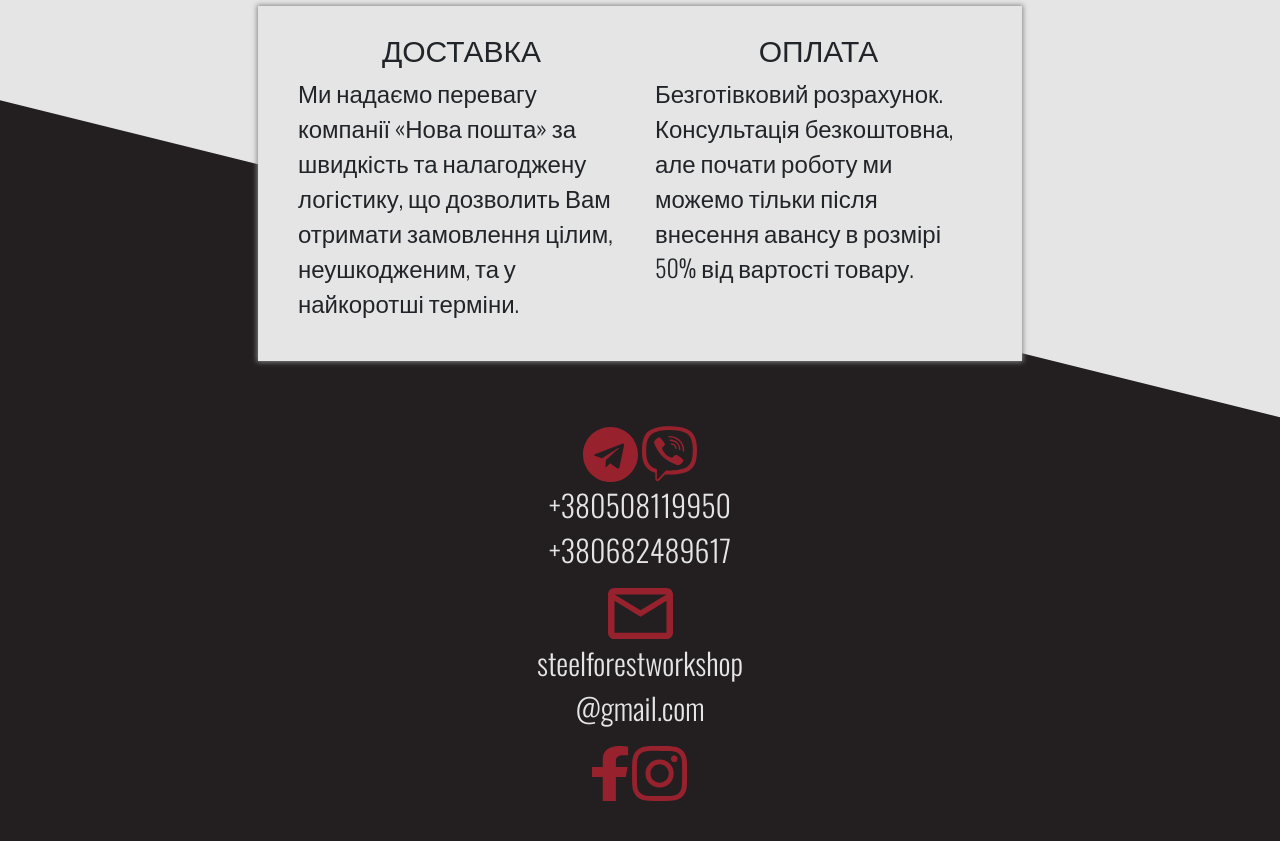
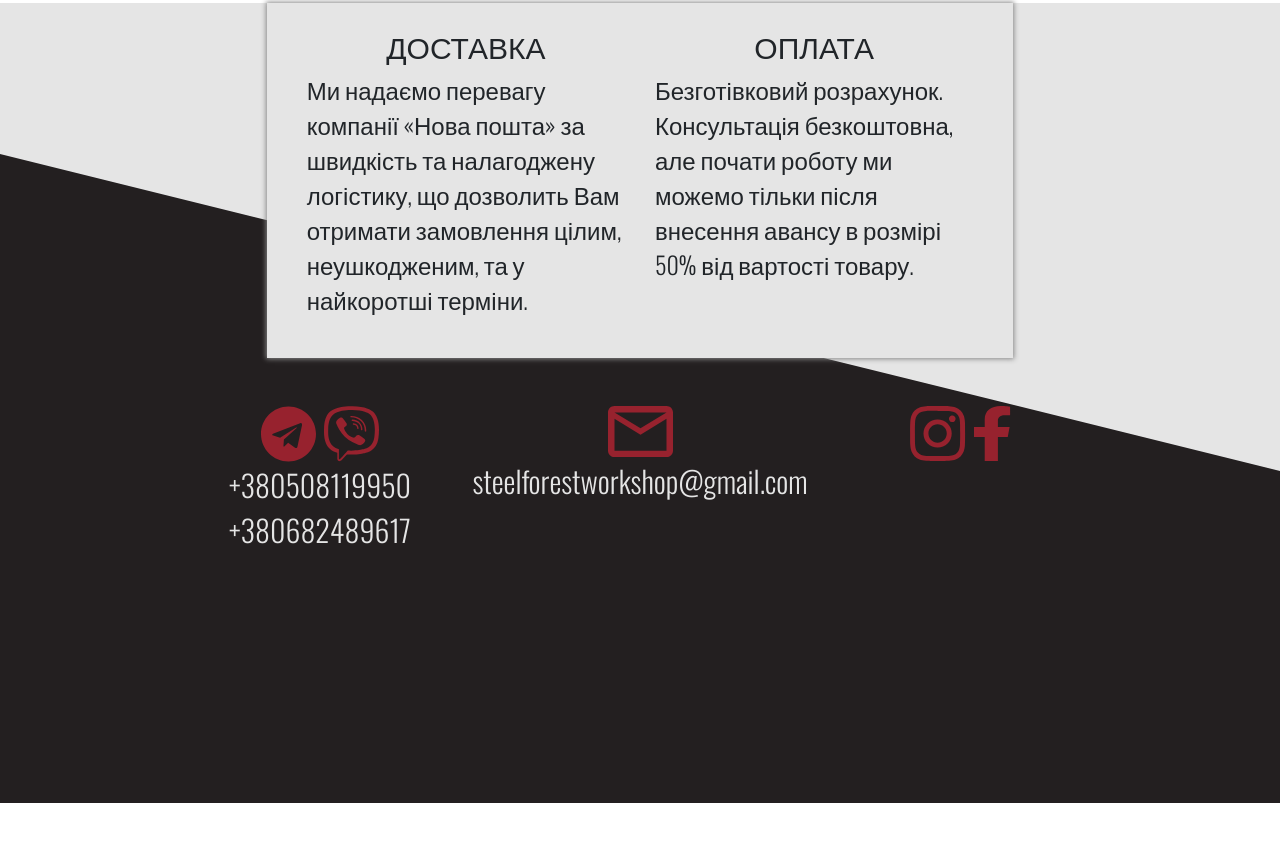
Before and after one commit to StepanPetei/steel-forest, a plain HTML site: page index.html in a window 1280 px wide. Shown: the part 2573-3414 px from the top of the page. After the commit the page ends 3376 px from the top, so only its background shows below. Drawn offline with nearby package versions, Linux system fonts and the light colour scheme.

Commit message:
footer contacts without media

```diff
--- a/index.html
+++ b/index.html
@@ -261,9 +261,9 @@
       </div>
     </div>
 
-    <footer class="container-fluid">
+    <footer>
       <img src="./img/footer_bg.svg" alt="" id="footer_bg" />
-      <div class="row">
+      <div class="container-fluid">
         <div id="service" class="row col-12 col-sm-10 col-md-7 mx-auto">
           <div id="delivery" class="col-10 col-lg-6 mx-auto">
             <h3>ДОСТАВКА</h3>
@@ -283,25 +283,21 @@
           </div>
         </div>
       </div>
-      <div class="row">
-        <div class="col-10 mx-auto" id="contacts">
-          <div id="messengers" class="col-12 col-md-4 mx-auto">
-            <img src="./img/telegram.svg" alt="" />
-            <img src="./img/viber.svg" alt="" />
-            <p>
-              +380508119950
-              <br />
-              +380682489617
-            </p>
+      <div id="footer__contacts" class="container-fluid d-flex flex-row align-items-start justify-content-center pt-5">
+        <div class="col-3 d-flex flex-column align-items-center">
+          <div class="d-flex flex-row">
+            <img class="pr-1 pl-1" src="img/telegram.svg" alt="">
+            <img class="pr-1 pl-1" src="img/viber.svg" alt="">
           </div>
-          <div id="email" class="col-12 col-md-4 mx-auto">
-            <img src="./img/email.svg" alt="" />
-            <p>steelforestworkshop<br />@gmail.com</p>
-          </div>
-          <div id="socials__footer" class="col-12 col-md-4 mx-auto">
-            <a href="facebook.com"><img src="./img/fb__footer.svg" alt="" /></a>
-            <a href="instagram.com"><img src="./img/inst__footer.svg" alt="" /></a>
-          </div>
+          <p>+380508119950<br>+380682489617</p>
+        </div>
+        <div class="col-3 d-flex flex-column align-items-center">
+          <img src="img/email.svg" alt="">
+          <p>steelforestworkshop@gmail.com</p>
+        </div>
+        <div class="col-3 d-flex flex-row justify-content-center">
+          <img class="pr-1 pl-1" src="img/inst__footer.svg" alt="">
+          <img class="pr-1 pl-1" src="img/fb__footer.svg" alt="">
         </div>
       </div>
     </footer>
--- a/styles/main.scss
+++ b/styles/main.scss
@@ -357,12 +357,12 @@ footer {
   z-index : 0;
 }
 
-#contacts {
-  margin    : 5% auto;
-  position  : relative;
-  z-index   : 1;
+#footer__contacts {
+  // margin    : 5% auto;
+  // position  : relative;
+  // z-index   : 1;
   color     : $colorBg0;
-  text-align: center;
+  // text-align: center;
 
   p {
     font-size  : 1.875em;
```
Also changed, not shown: styles/main.css, 1 other file.
